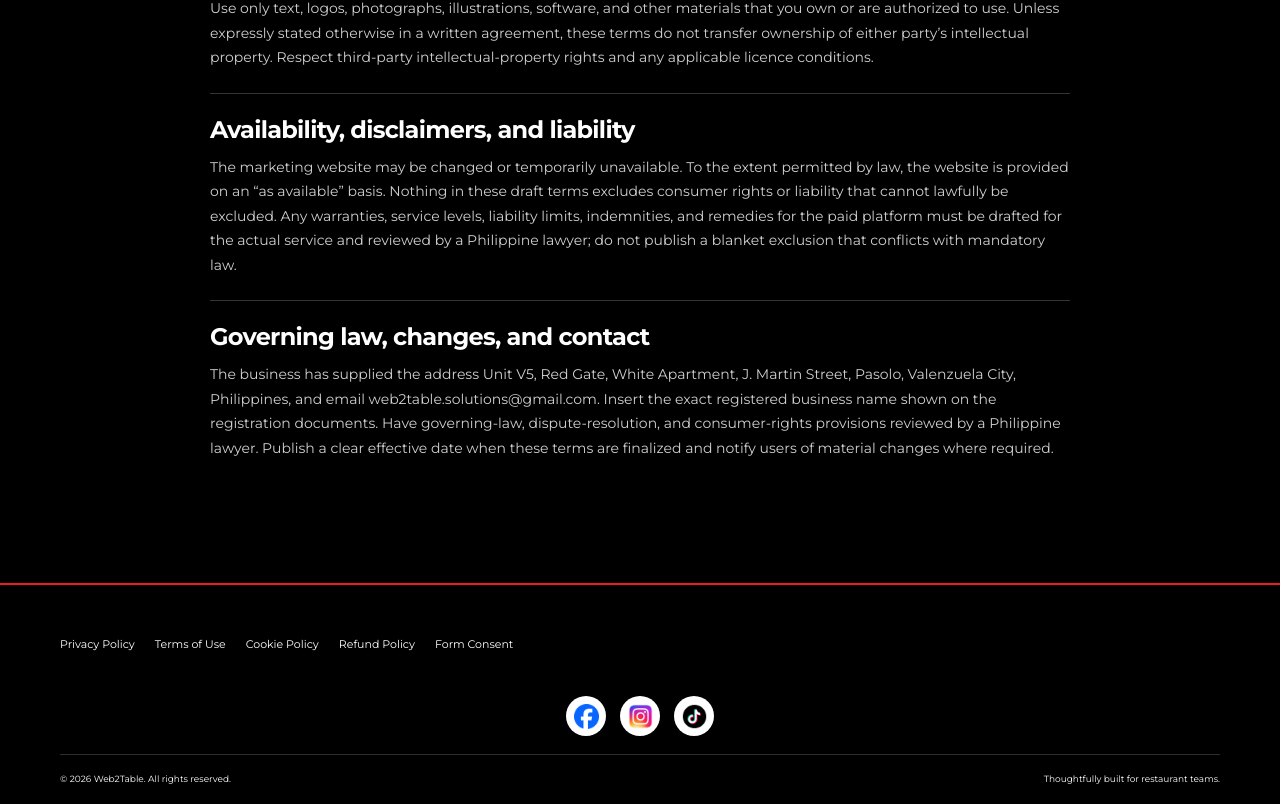
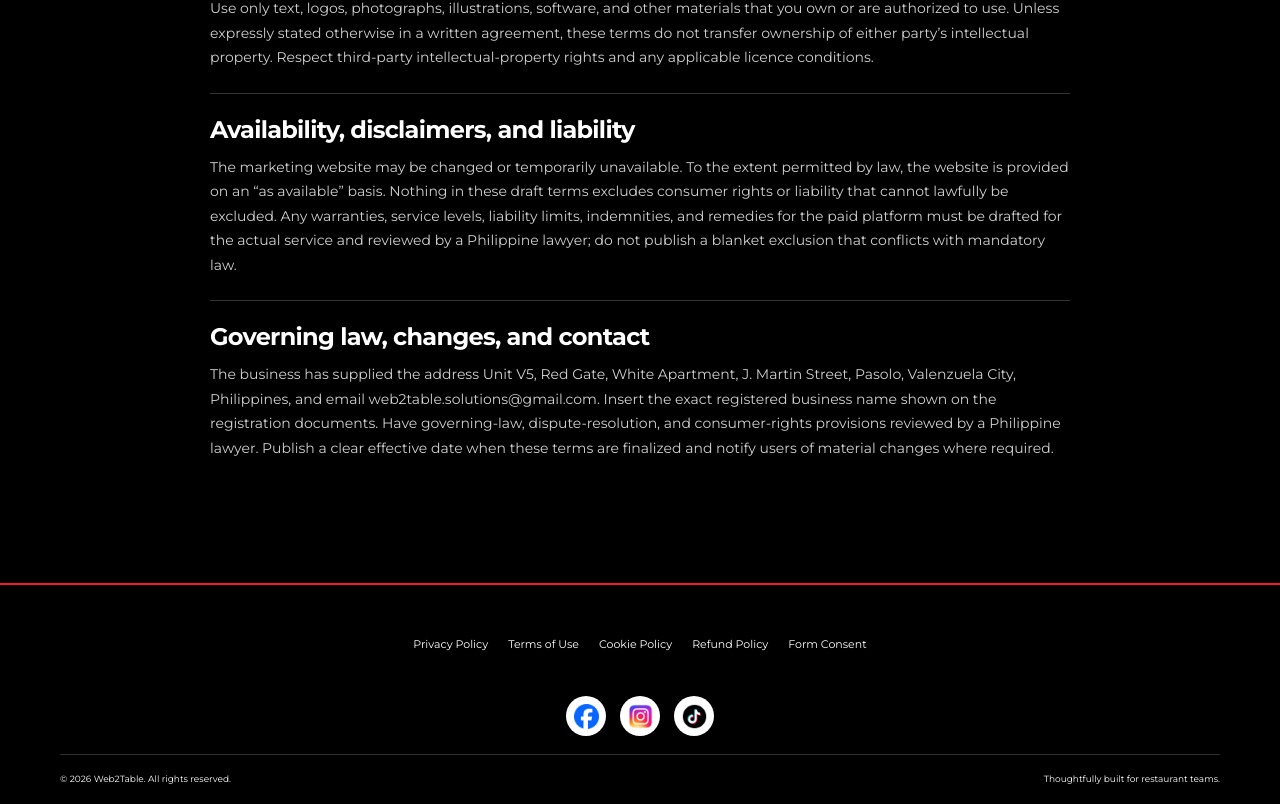
Before and after one commit to Jrnotjunior/web2table.io, a React (Vite) app: page /terms in a window 1280 px wide. Shown: the part 1623-2427 px from the top of the page. Built offline with nearby package versions, Linux system fonts and the light colour scheme.

Commit message:
Center footer legal links

```diff
--- a/src/styles/global.css
+++ b/src/styles/global.css
@@ -185,7 +185,8 @@ p { color: var(--muted); line-height: 1.75; }
 .footer-main { display: flex; justify-content: space-between; gap: 60px; padding-top: 52px; padding-bottom: 45px; }
 .brand-light { color: var(--white); }
 .footer-brand p { margin: 13px 0 0; color: var(--text-secondary); font-size: 11px; }
-.footer-links { display: flex; gap: 85px; }
+.footer-links { display: flex; justify-content: center; width: 100%; gap: 0; }
+.footer-links > div { align-items: center; }
 .footer-links > div { display: flex; flex-direction: column; align-items: flex-start; gap: 12px; }
 /* Keep legal links in a horizontal row on wider screens. */
 .footer-links > div:last-child { max-width: 620px; }
```
